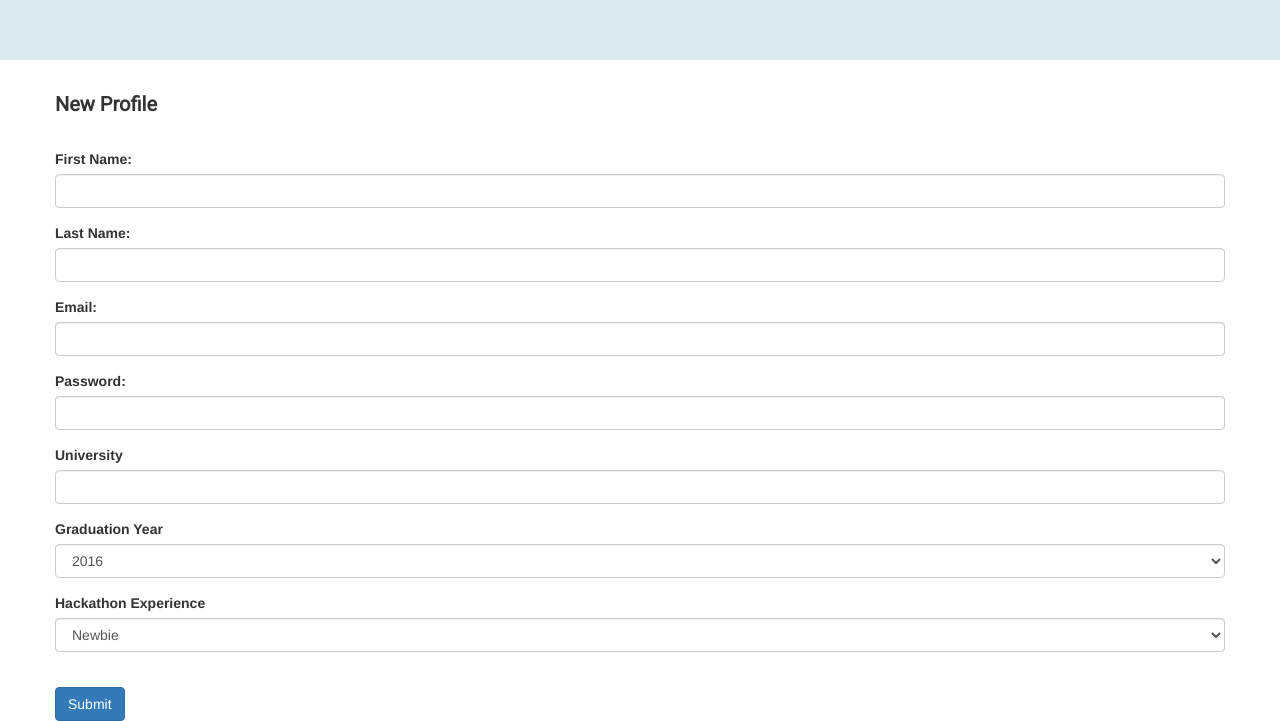
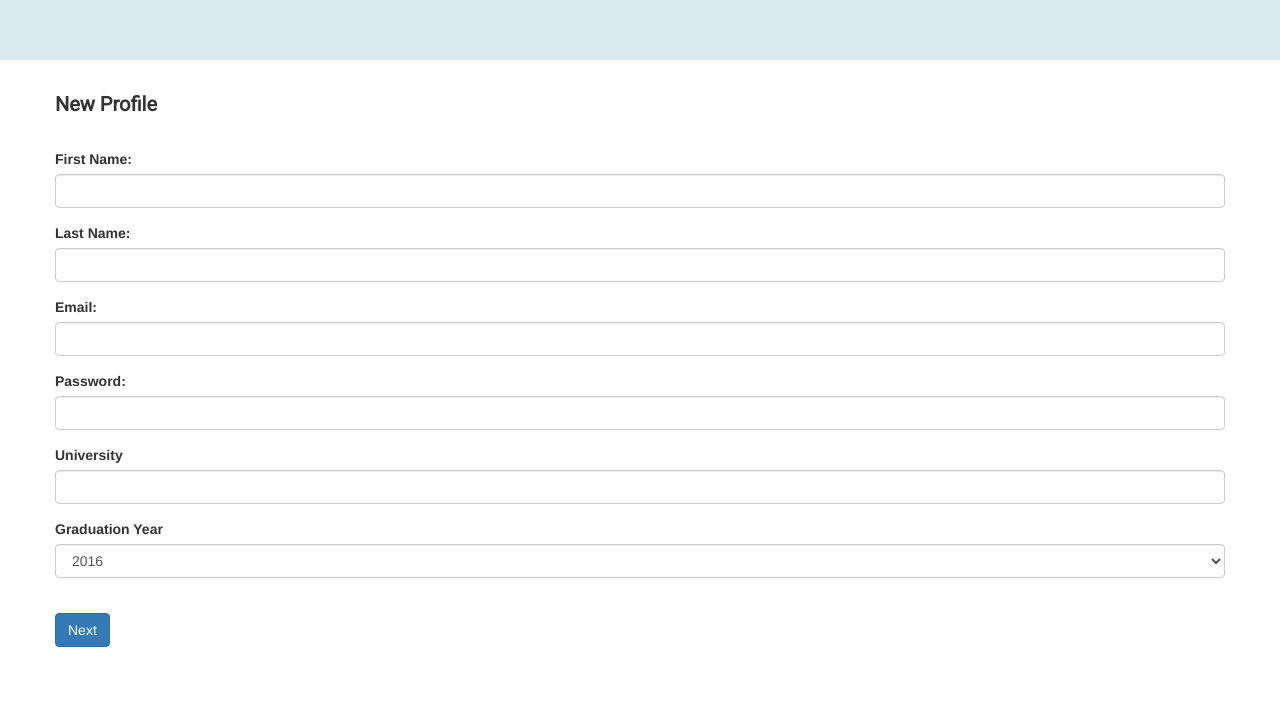
Before and after one commit to NaichuanZhang/YHack_hsociety, a plain HTML site: page templates/register.html in a window 1280 px wide. Shown: the part 180-901 px from the top of the page. After the commit the page ends 827 px from the top, so only its background shows below. Drawn offline with nearby package versions, Linux system fonts and the light colour scheme.

Commit message:
register 1

```diff
--- a/templates/register.html
+++ b/templates/register.html
@@ -82,20 +82,13 @@
       <option>2024</option>
     </select>
   </div>
-  <div class="form-group">
-    <label for="hackexp">Hackathon Experience</label>
-    <select class="form-control" id="sel2">
-      <option>Newbie</option>
-      <option>I've been to a few.</option>
-      <option>I have attended several hackathons.</option>
-      <option>I go to one every weekend.</option>
-    </select>
-  </div>
+
 <br>
 
 
   </form>
-   <button type="submit" class="btn btn-primary">Submit</button>
+   <button type="submit" class="btn btn-primary">Next</button>
+   <br>
 </div>
 </div>
   </body>
```
